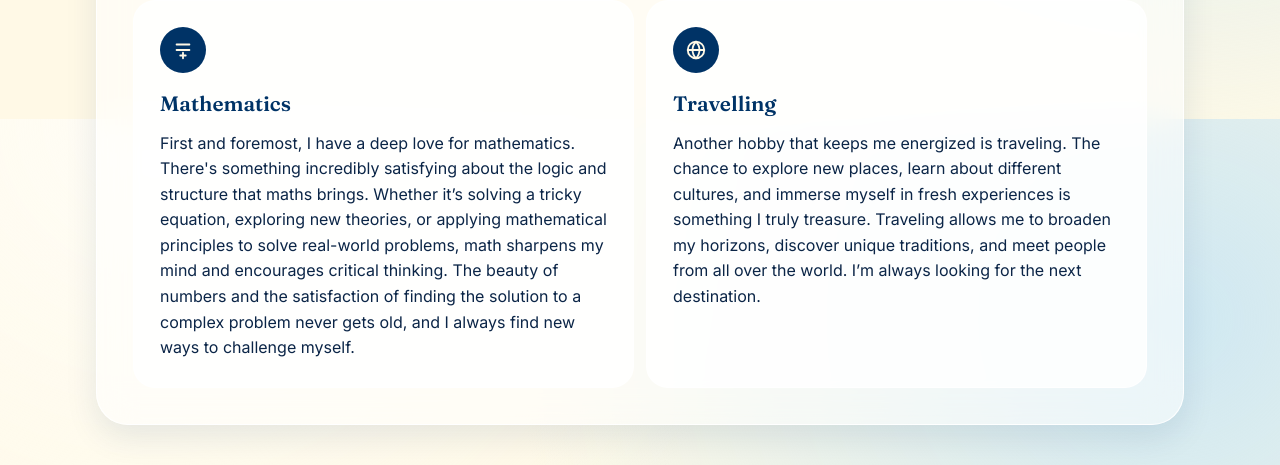
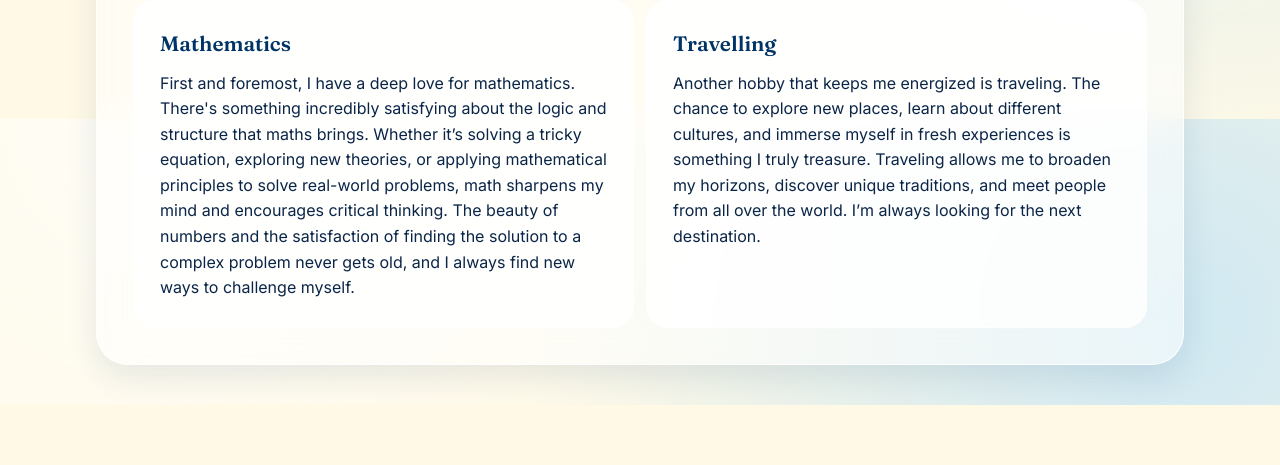
Before and after one commit to MatAsiUn/MatAsiUn.github.io, a plain HTML site: page index.html in a window 1280 px wide. Shown: the part 681-1146 px from the top of the page. After the commit the page ends 1086 px from the top, so only its background shows below. Drawn offline with Linux system fonts and the light colour scheme.

Commit message:
Small formatting Changes

```diff
--- a/index.html
+++ b/index.html
@@ -94,23 +94,12 @@
 
       <div class="tile-grid">
         <article class="tile">
-          <span class="tile-icon" aria-hidden="true">
-            <svg viewBox="0 0 24 24" width="22" height="22" fill="none" stroke="currentColor" stroke-width="2" stroke-linecap="round">
-              <path d="M5 6h14M5 12h14M9 18h6M12 15v6"/>
-            </svg>
-          </span>
           <h3>Mathematics</h3>
           <p>First and foremost, I have a deep love for mathematics. There's something incredibly satisfying about the logic
             and structure that maths brings. Whether it’s solving a tricky equation, exploring new theories, or applying mathematical principles to solve real-world problems, math sharpens my mind and encourages critical thinking. The beauty of numbers and the satisfaction of finding the solution to a complex problem never gets old, and I always find new ways to challenge myself.</p>
         </article>
 
         <article class="tile">
-          <span class="tile-icon" aria-hidden="true">
-            <svg viewBox="0 0 24 24" width="22" height="22" fill="none" stroke="currentColor" stroke-width="2" stroke-linecap="round" stroke-linejoin="round">
-              <circle cx="12" cy="12" r="9"/>
-              <path d="M3 12h18M12 3c2.5 2.5 3.8 5.5 3.8 9s-1.3 6.5-3.8 9c-2.5-2.5-3.8-5.5-3.8-9S9.5 5.5 12 3Z"/>
-            </svg>
-          </span>
           <h3>Travelling</h3>
           <p>Another hobby that keeps me energized is traveling. The chance to explore new places, learn about different
             cultures, and immerse myself in fresh experiences is something I truly treasure. Traveling allows me to broaden
```
Also changed, not shown: tutoring.html (+1 -1 lines).
